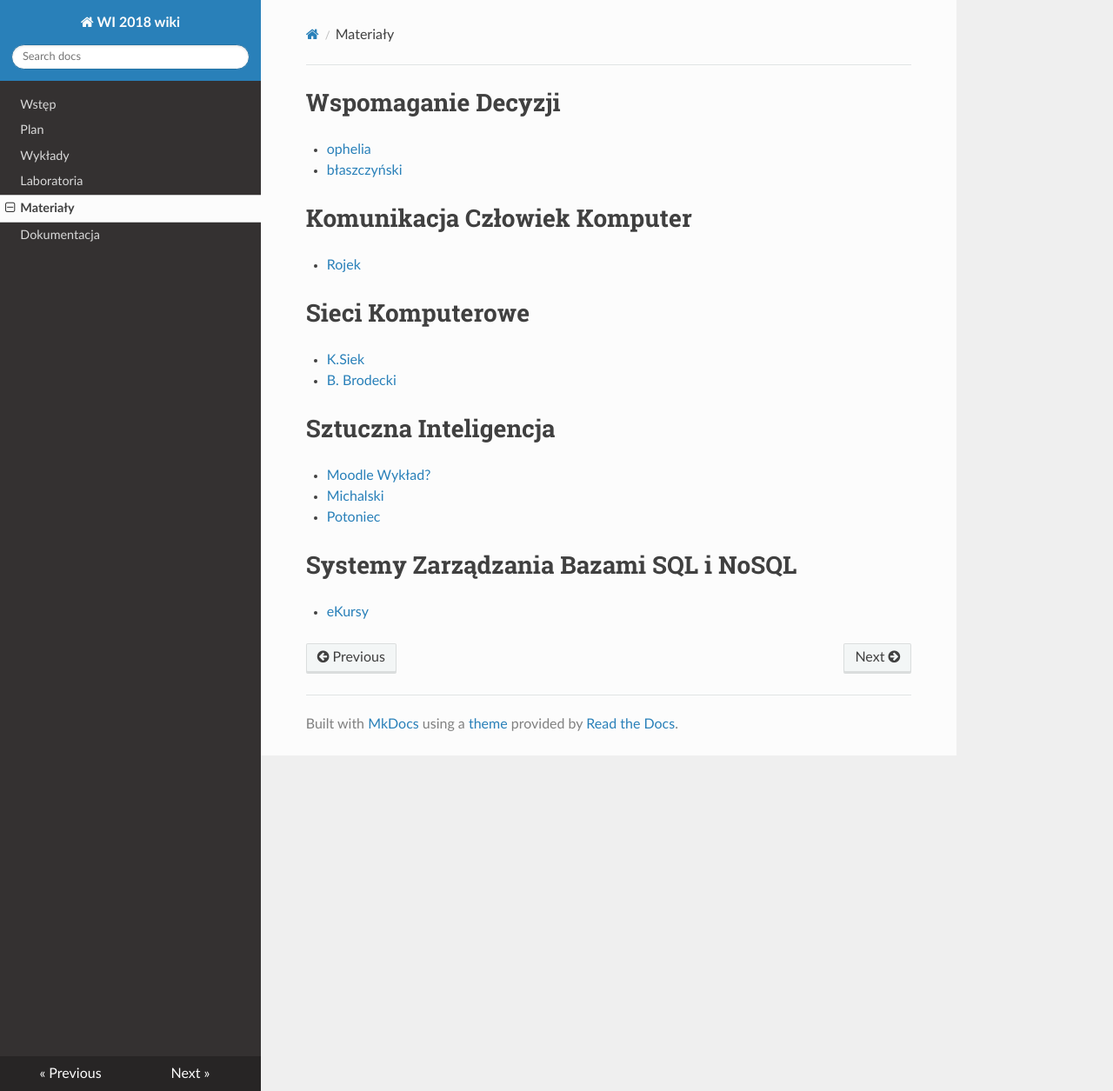
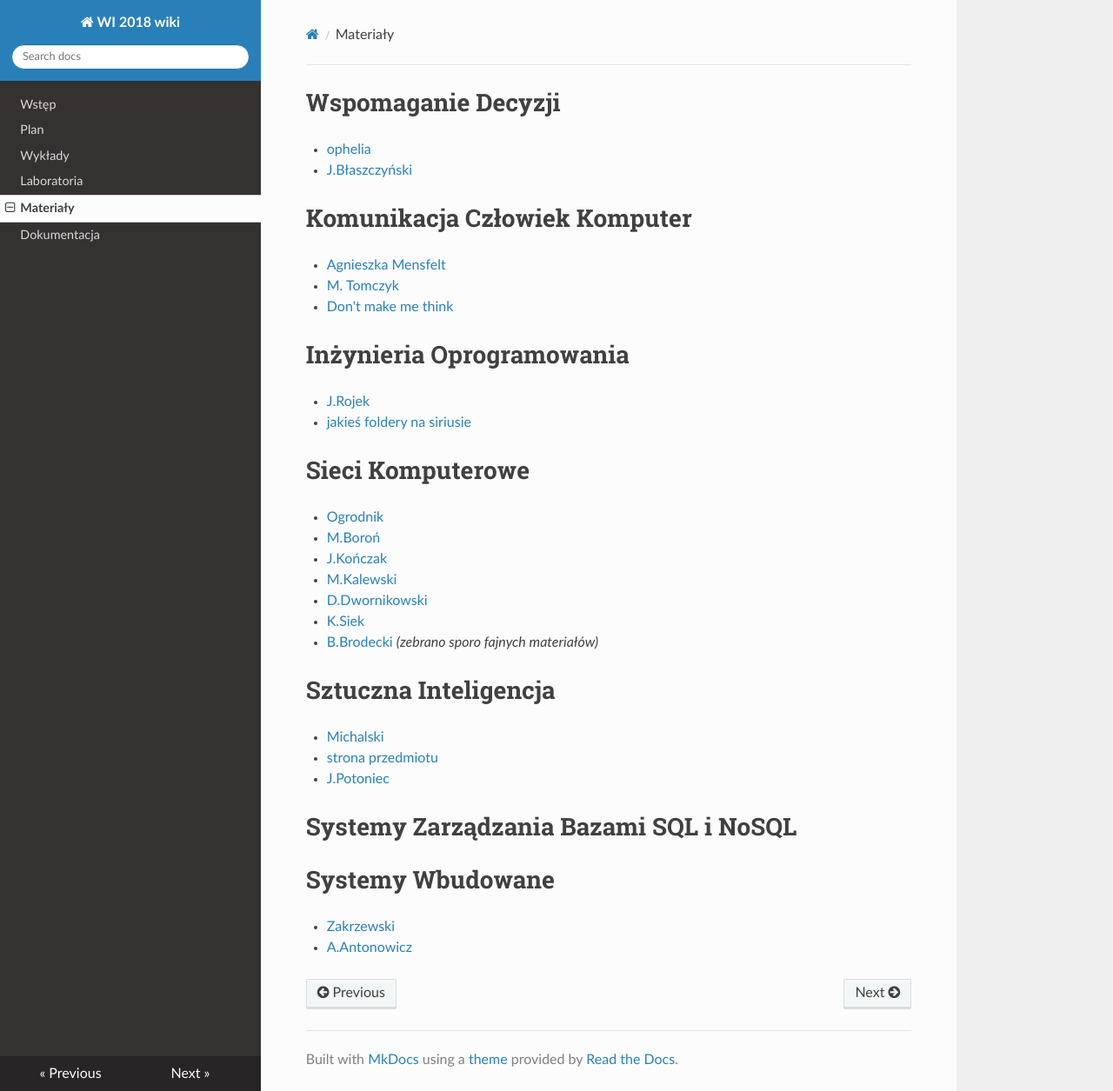
Before and after one commit to PUT-WI-18/wi18-wiki-sem5, an MkDocs documentation site: the page built from docs/materialy.md, in a window 1280 px wide and 1255 px high. Shown: the whole window at 87% size. Built offline with MkDocs 1.6.1, drawn with Linux system fonts in a browser that asks for light colours; nearby versions of some CDN libraries.

Commit message:
Update materialy.md

```diff
--- a/docs/materialy.md
+++ b/docs/materialy.md
@@ -1,18 +1,33 @@
 # Wspomaganie Decyzji
 - [ophelia](https://ophelia.cs.put.poznan.pl/webdav/wd/students/)
-- [błaszczyński](http://www.cs.put.poznan.pl/jblaszczynski/wdb/)
+- [J.Błaszczyński](http://www.cs.put.poznan.pl/jblaszczynski/wdb/)
 
 # Komunikacja Człowiek Komputer
-- [Rojek](http://sirius.cs.put.poznan.pl/~inf59835/IO/)
+- [Agnieszka Mensfelt](https://www.cs.put.poznan.pl/amensfelt/komunikacja-czlowiek-komputer/)
+- [M. Tomczyk](http://www.cs.put.poznan.pl/mtomczyk/index.php/kck-zasady-oceniania/)
+- [Don't make me think](http://www.scottsdevelopers.com/dont-make-me-think-revisited.pdf)
+
+# Inżynieria Oprogramowania
+- [J.Rojek](http://www.cs.put.poznan.pl/jrojek/io1.html)
+- [jakieś foldery na siriusie](http://sirius.cs.put.poznan.pl/~inf59835/IO/)
+
 
 # Sieci Komputerowe
+- [Ogrodnik](https://www.cs.put.poznan.pl/msajkowski/for-students/)
+- [M.Boroń](http://www.cs.put.poznan.pl/mboron/sk2.html)
+- [J.Kończak](http://www.cs.put.poznan.pl/jkonczak/sk2)
+- [M.Kalewski](http://www.cs.put.poznan.pl/mkalewski/documents/sk.php)
+- [D.Dwornikowski](http://www.cs.put.poznan.pl/ddwornikowski/courses/sieci2.html)
 - [K.Siek](http://www.cs.put.poznan.pl/ksiek/sk2/sk2.html)
-- [B. Brodecki](https://www.cs.put.poznan.pl/bbrodecki/pl/sk)
+- [B.Brodecki](https://www.cs.put.poznan.pl/bbrodecki/pl/sk) *(zebrano sporo fajnych materiałów)*
 
 # Sztuczna Inteligencja
-- [Moodle Wykład?](https://moodle.put.poznan.pl/course/view.php?id=187)
-- [Michalski](https://moodle.put.poznan.pl/mod/bigbluebuttonbn/view.php?id=120738)
-- [Potoniec](https://moodle.put.poznan.pl/mod/bigbluebuttonbn/view.php?id=120740)
+- [Michalski](http://www.cs.put.poznan.pl/amichalski/si.dzienne/index.html)
+- [strona przedmiotu](http://www.cs.put.poznan.pl/si/)
+- [J.Potoniec](http://www.cs.put.poznan.pl/jpotoniec/?page_id=12)
 
 # Systemy Zarządzania Bazami SQL i NoSQL
-- [eKursy](https://ekursy.put.poznan.pl/enrol/index.php?id=4476)
+
+# Systemy Wbudowane
+- [Zakrzewski](http://www.cs.put.poznan.pl/pzakrzewski/sw.html)
+- [A.Antonowicz](http://www.cs.put.poznan.pl/aantonowicz/sw.html)
```
